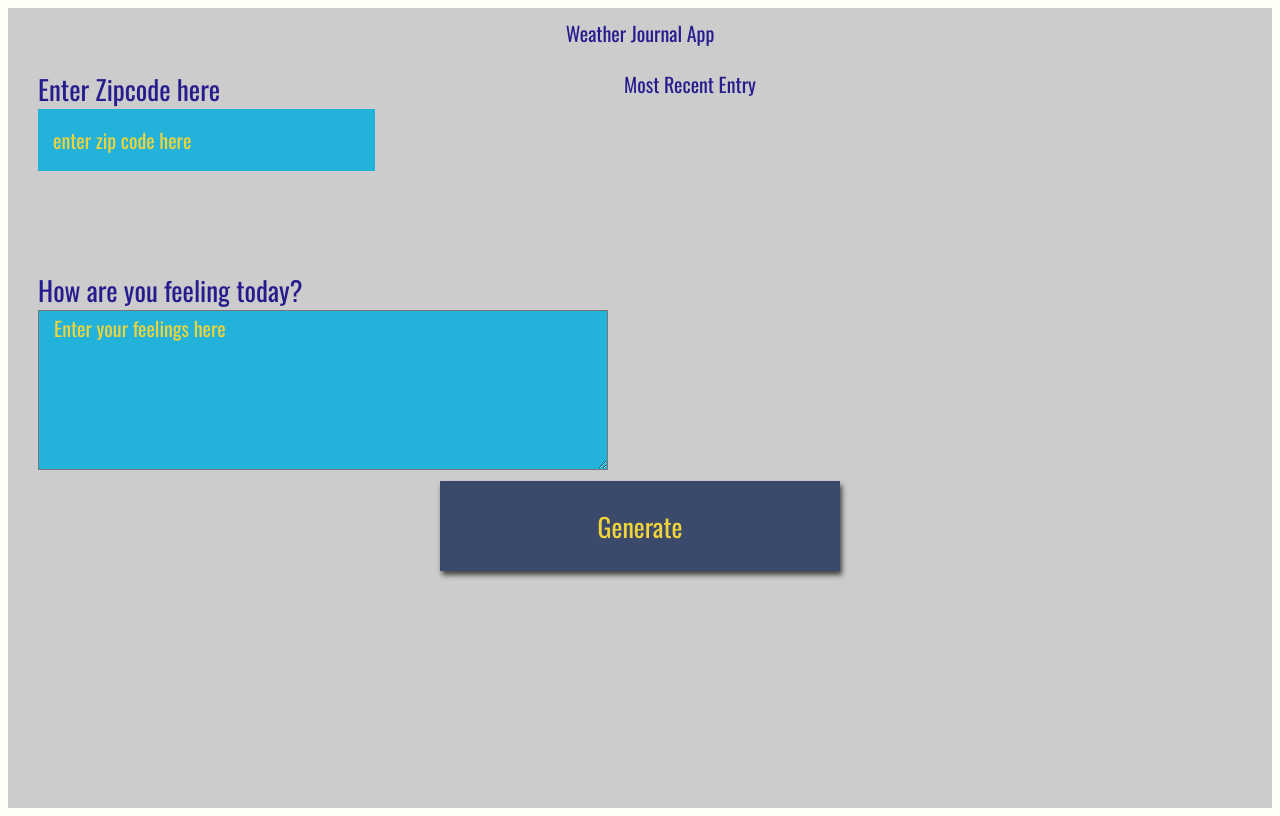
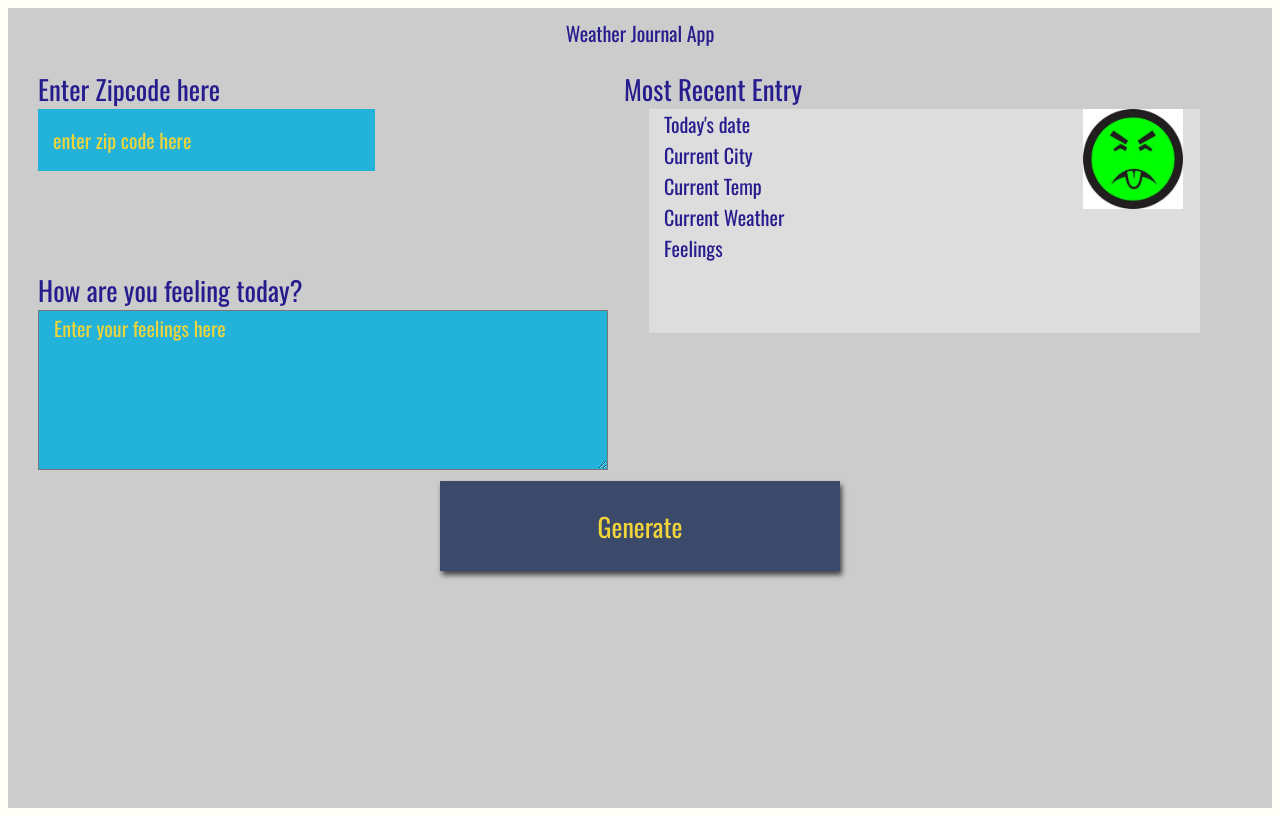
Before and after one commit to moribello/weather-journal, a plain HTML site: page website/index.html in a window 1280 px wide. Drawn offline with nearby package versions, Linux system fonts and the light colour scheme; a web font is replaced by a local one.

Commit message:
feat: Add divs for additional information in content area

```diff
--- a/website/index.html
+++ b/website/index.html
@@ -18,14 +18,17 @@
         <label for="feelings">How are you feeling today?</label>
         <textarea class= "myInput" id="feelings" placeholder="Enter your feelings here" rows="9" cols="50"></textarea>
     </div>
-  <div id ="recentEntry">
-    <div class = "title">Most Recent Entry</div>
-       <div id = "entryHolder">
-           <div id = "date"></div>
-           <div id = "temp"></div>
-           <div id = "content"></div>
-      </div>
-  </div>
+    <div id ="recentEntry">
+        <label for = "recentEntry">Most Recent Entry</label>
+        <div id = "entryHolder">
+            <div id = "date">Today's date</div>
+            <div id = "weatherIcon"><img src = "oobleck.jpg" alt = oobleck></div>
+            <div id = "currentCity">Current City</div>
+            <div id = "temp">Current Temp</div>
+            <div id = "currentWeather">Current Weather</div>
+            <div id = "content">Feelings</div>
+        </div>
+    </div>
     <div id="buttonArea">
           <button id="generate" type = "submit"> Generate </button>
     </div>
--- a/website/style.css
+++ b/website/style.css
@@ -47,8 +47,8 @@ body{
 
 #recentEntry{
     grid-area: mre;
-    display: flex;
-    flex-display: column;
+    display: block;
+    flex-display: row;
     padding-left: 15px;
 }
 
@@ -78,22 +78,59 @@ body{
 }
 
 #entryHolder{
-
+    max-width: 85%;
+    display: grid;
+    grid-template-columns: 75% 25%;
+    grid-template-rows: repeat(4, 30px) 100px;
+    grid-gap: 1px;
+    grid-template-areas:
+        "datea icona"
+        "citya icona"
+        "tempa tempa"
+        "weatha weatha"
+        "feela feela";
+    margin-left: 25px;
+    background-color: #dddddd;
 }
 
 #date{
-
+    grid-area: datea;
+    flex-direction: row;
+    padding-left: 15px;
 }
 
 #temp{
+    grid-area: tempa;
+    padding-left: 15px;
+}
 
+#currentCity{
+    grid-area: citya;
+    flex-direction: row;
+    padding-left: 15px;
+}
+
+#currentWeather{
+    grid-area: weatha;
+    padding-left: 15px;
 }
 
 #content{
-
+    grid-area: feela;
+    padding-left: 15px;
 }
 
+#weatherIcon{
+    grid-area: icona;
+    flex-direction: column;
+    max-width: 100px;
+    padding: 0px 20px;
+    justify-content: center;
+}
 
+#weatherIcon img{
+    max-width: 100px;
+}
 .title{
 
 }
```
Also changed, not shown: website/oobleck.jpg (added), 1 other file.
